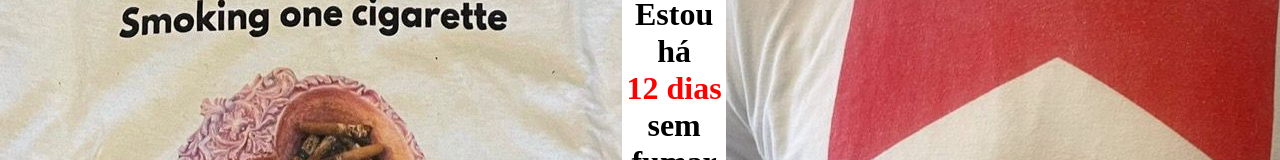
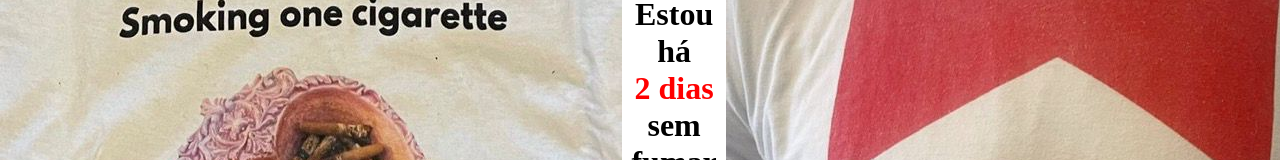
Before and after one commit to LeonardoANoman/SiteCabuloso, a React (Create React App) app: page / in a window 1280 px wide. Shown: the part 219-379 px from the top of the page. Built offline with nearby package versions, Linux system fonts and the light colour scheme.

Commit message:
update record

```diff
--- a/src/components/Body/body.jsx
+++ b/src/components/Body/body.jsx
@@ -4,7 +4,7 @@ import Fumar2 from "../../img/fumar2.jpeg";
 
 const Body = () => {
   const getDiasSemFumar = () => {
-    const ultimoDia = new Date(2022, 9, 14, 14, 3, 0);
+    const ultimoDia = new Date(2022, 9, 24, 10, 3, 0);
     const hoje = new Date();
     const diasSemFumar = hoje.getTime() - ultimoDia.getTime();
     const dias = new Date(diasSemFumar).getDate();
```
